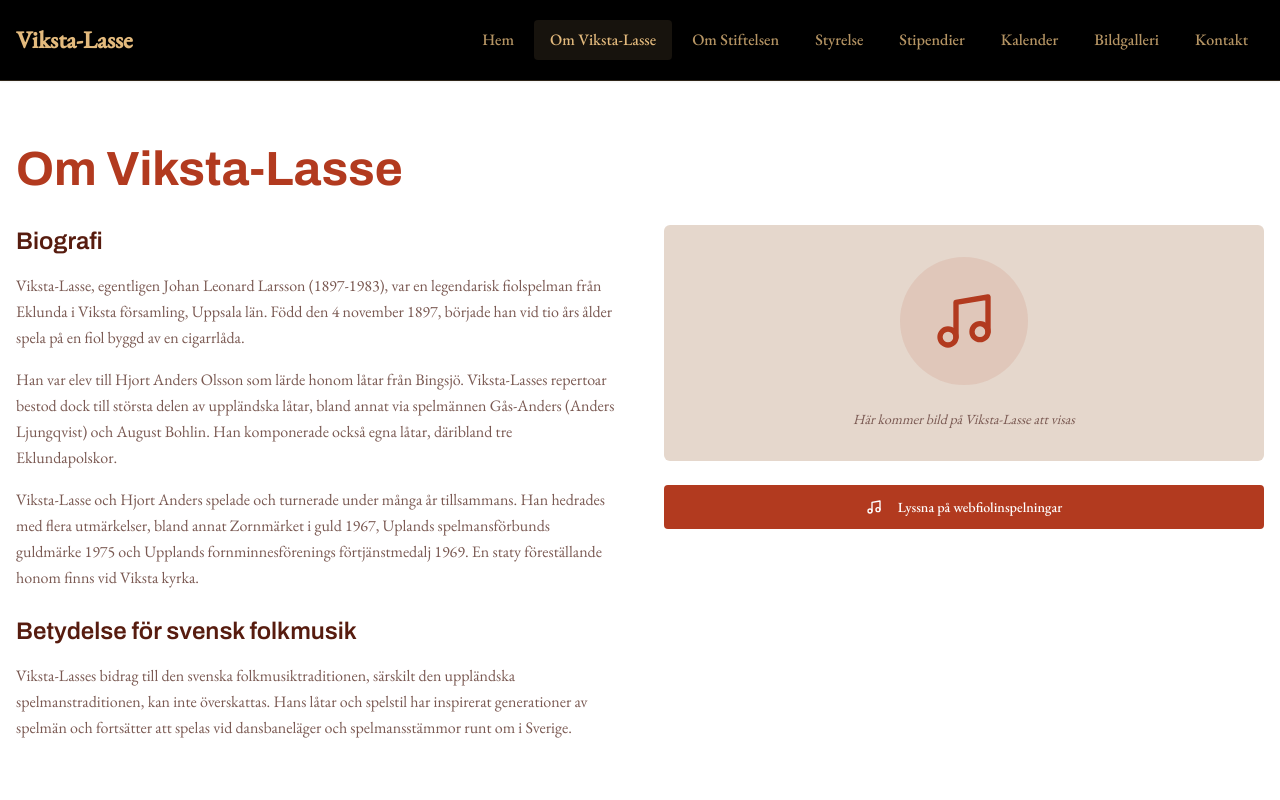
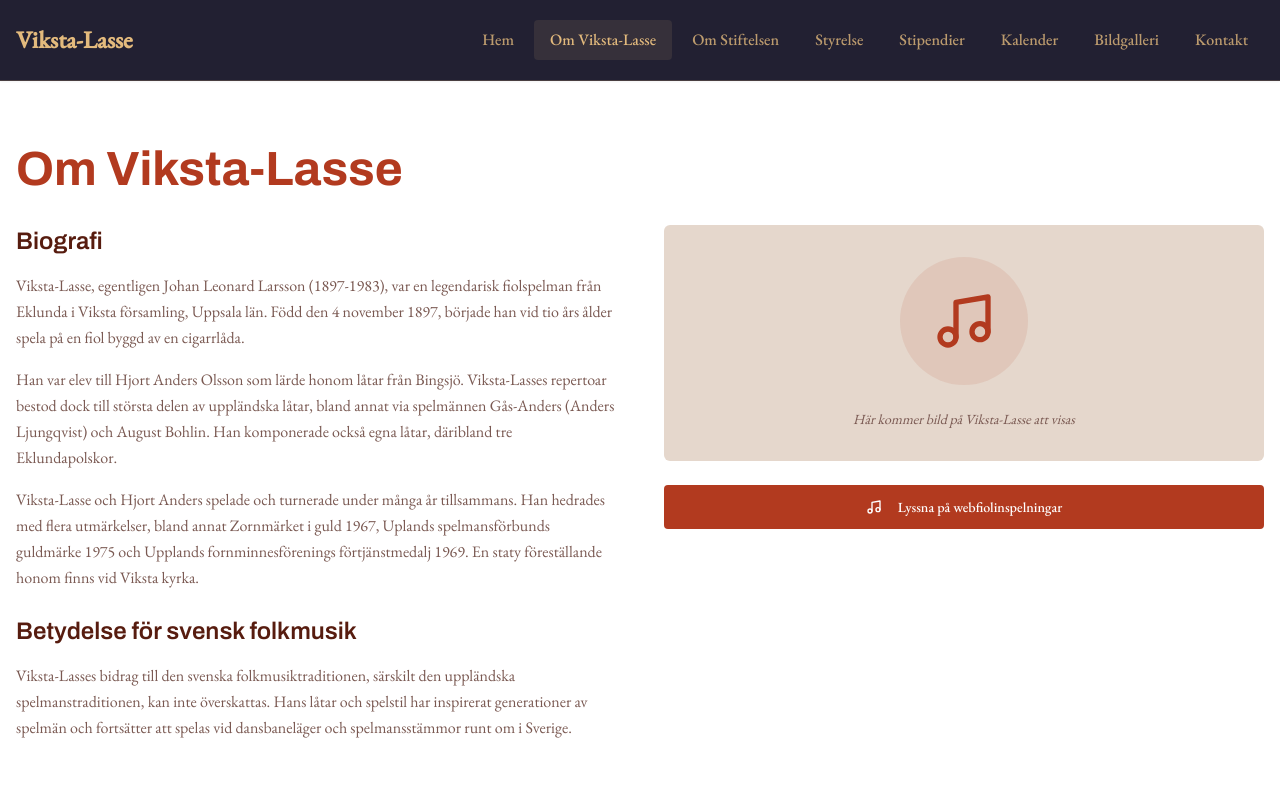
Before and after one commit to kredor/viksta-lasse-legacy, a React (Vite) app: page /om-viksta-lasse in a window 1280 px wide. Shown: the top 800 px of the page. Built offline with nearby package versions, Linux system fonts and the light colour scheme; the HTML template or start-up script is replaced by a standard one; a web font is replaced by a local one.

Commit message:
Fix: Change background color

```diff
--- a/src/components/Navigation.tsx
+++ b/src/components/Navigation.tsx
@@ -19,7 +19,7 @@ const Navigation = () => {
   ];
 
   return (
-    <nav className="bg-black border-b border-viksta-gold/20 sticky top-0 z-50 shadow-sm">
+    <nav className="bg-viksta-dark border-b border-viksta-gold/20 sticky top-0 z-50 shadow-sm">
       <div className="container mx-auto px-4">
         <div className="flex items-center justify-between h-20">
           <Link to="/" className="flex items-center space-x-3">
--- a/src/pages/Index.tsx
+++ b/src/pages/Index.tsx
@@ -6,7 +6,7 @@ const Index = () => {
   return (
     <Layout showFooter={false}>
       {/* Hero Section with black background */}
-      <section className="relative bg-black min-h-screen flex items-center justify-center py-20">
+      <section className="relative bg-viksta-dark min-h-screen flex items-center justify-center py-20">
         <div className="container mx-auto px-4">
           <div className="max-w-5xl mx-auto text-center">
             {/* Logo */}
```
